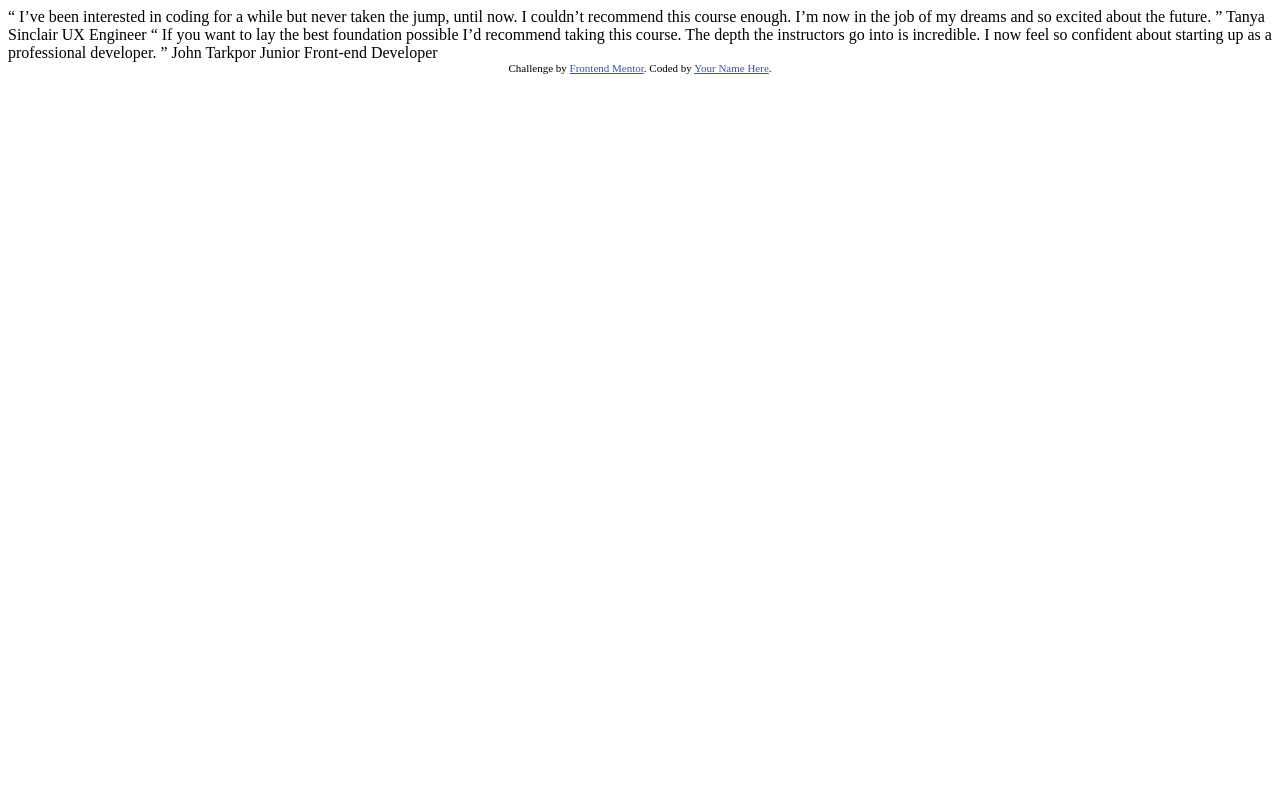
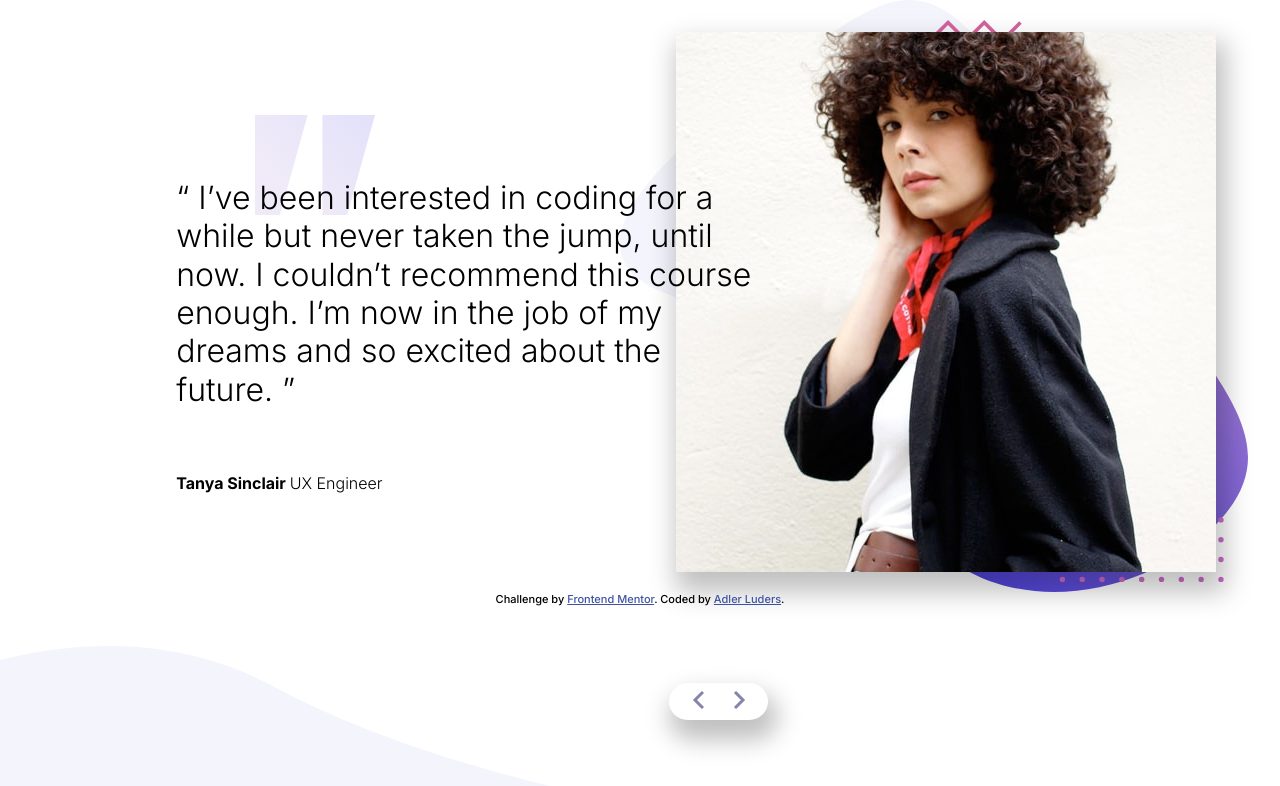
Before and after one commit to adluders/bootcamp-testimonials, a plain HTML site: page index.html in a window 1280 px wide. Drawn offline with Linux system fonts and the light colour scheme.

Commit message:
Built UI

```diff
--- /dev/null
+++ b/app.js
@@ -0,0 +1,9 @@
+const prevBtn = document.getElementById("prev"),
+  nextBtn = document.getElementById("next"),
+  testimonials = document.querySelectorAll(".testimonial");
+
+let currentItem = 0;
+
+// Have an array of the testimonials
+// Create a function to change current item to currItem + 1
+// Create a function to change current item to currItem - 1
--- a/index.html
+++ b/index.html
@@ -1,38 +1,87 @@
 <!DOCTYPE html>
 <html lang="en">
   <head>
-  <meta charset="UTF-8">
-  <meta name="viewport" content="width=device-width, initial-scale=1.0"> <!-- displays site properly based on user's device -->
+    <meta charset="UTF-8" />
+    <meta name="viewport" content="width=device-width, initial-scale=1.0" />
+    <!-- displays site properly based on user's device -->
 
-  <link rel="icon" type="image/png" sizes="32x32" href="./images/favicon-32x32.png">
+    <link
+      rel="icon"
+      type="image/png"
+      sizes="32x32"
+      href="./images/favicon-32x32.png"
+    />
 
     <title>Frontend Mentor | Coding Bootcamp Testimonials Slider</title>
 
-  <!-- Feel free to remove these styles or customise in your own stylesheet 👍 -->
-  <style>
-    .attribution { font-size: 11px; text-align: center; }
-    .attribution a { color: hsl(228, 45%, 44%); }
-  </style>
+    <link rel="stylesheet" href="style.css" />
   </head>
   <body>
+    <section class="testimonial">
+      <div class="testimonial__quote-wrapper">
+        <h1 class="testimonial__quote">
+          “ I’ve been interested in coding for a while but never taken the jump,
+          until now. I couldn’t recommend this course enough. I’m now in the job
+          of my dreams and so excited about the future. ”
+        </h1>
+        <p class="testimonial__author">
+          Tanya Sinclair
+          <span class="testimonial__author-title">
+            UX Engineer
+          </span>
+        </p>
+      </div>
 
-  “ I’ve been interested in coding for a while but never taken the jump, until now.
-  I couldn’t recommend this course enough. I’m now in the job of my dreams and so
-  excited about the future. ”
+      <div class="testimonial__avatar-wrapper">
+        <img
+          src="images/image-tanya.jpg"
+          alt="Avatar"
+          class="testimonial__avatar"
+        />
+      </div>
+    </section>
 
-  Tanya Sinclair
-  UX Engineer
+    <section class="togglers">
+      <button id="prev">
+        <img src="images/icon-prev.svg" alt="Previous Button" />
+      </button>
 
-  “ If you want to lay the best foundation possible I’d recommend taking this course.
-  The depth the instructors go into is incredible. I now feel so confident about
-  starting up as a professional developer. ”
+      <button id="next">
+        <img src="images/icon-next.svg" alt="Next Button" />
+      </button>
+    </section>
 
+    <section class="testimonial">
+      <div class="testimonial__quote-wrapper">
+        <h1 class="testimonial__quote">
+          “ If you want to lay the best foundation possible I’d recommend taking
+          this course. The depth the instructors go into is incredible. I now
+          feel so confident about starting up as a professional developer. ”
+        </h1>
+        <p class="testimonial__author">
           John Tarkpor
+          <span class="testimonial__author-title">
             Junior Front-end Developer
+          </span>
+        </p>
+      </div>
+
+      <div class="testimonial__avatar-wrapper">
+        <img
+          src="images/image-john.jpg"
+          alt="Avatar"
+          class="testimonial__avatar"
+        />
+      </div>
+    </section>
 
     <div class="attribution">
-    Challenge by <a href="https://www.frontendmentor.io?ref=challenge" target="_blank">Frontend Mentor</a>.
-    Coded by <a href="#">Your Name Here</a>.
+      Challenge by
+      <a href="https://www.frontendmentor.io?ref=challenge" target="_blank"
+        >Frontend Mentor</a
+      >. Coded by <a href="https://github.com/adluders">Adler Luders</a>.
     </div>
+
+    <script src="app.js"></script>
   </body>
 </html>
--- /dev/null
+++ b/style.css
@@ -0,0 +1,108 @@
+@import url("https://fonts.googleapis.com/css2?family=Inter:wght@300;500;700&display=swap");
+
+/* Resets */
+* {
+  margin: 0;
+  padding: 0;
+  box-sizing: border-box;
+}
+
+/* General Styles */
+body {
+  background-image: url("./images/pattern-curve.svg");
+  background-repeat: no-repeat;
+  background-position-x: left;
+  background-position-y: bottom;
+  min-height: 100vh;
+  font-family: "Inter", sans-serif;
+}
+
+/* Testimonials */
+.testimonial {
+  /* border: solid red; */
+  display: grid;
+  padding: 2rem;
+  padding-bottom: 1rem;
+  margin: 0rem 2rem 0rem 2rem;
+  grid-template-columns: repeat(2, 1fr);
+
+  background-image: url("./images/pattern-bg.svg");
+  background-repeat: no-repeat;
+  background-position-x: right;
+  background-size: contain;
+}
+
+.testimonial:last-of-type {
+  display: none;
+}
+
+.testimonial__quote-wrapper {
+  grid-column: col 1 / span 3;
+  grid-row: 1;
+
+  display: flex;
+  flex-direction: column;
+  justify-content: center;
+  z-index: 2;
+  margin-left: 10%;
+}
+
+.testimonial__quote {
+  background-image: url("./images/pattern-quotes.svg");
+  background-repeat: no-repeat;
+  background-position-x: 20%;
+  padding: 4rem 1.5rem;
+  width: 80%;
+  line-height: 1.2;
+  font-size: 2rem;
+  font-weight: 300;
+}
+
+.testimonial__author {
+  padding: 0 1.5rem;
+  font-weight: 700;
+}
+
+.testimonial__author-title {
+  font-weight: 300;
+}
+
+.testimonial__avatar-wrapper {
+  grid-column: col 3 / span 2;
+  grid-row: 1;
+}
+
+.testimonial__avatar {
+  box-shadow: 5px 15px 25px 5px rgba(0, 0, 0, 0.25);
+}
+
+/* Togglers */
+.togglers {
+  position: fixed;
+  bottom: 10%;
+  right: 40%;
+  z-index: 3;
+
+  padding: 0.5rem;
+  border-radius: 2rem;
+  display: flex;
+  background: #fff;
+  box-shadow: 5px 15px 25px 5px rgba(0, 0, 0, 0.25);
+}
+
+.togglers button {
+  align-self: center;
+  margin: 0 0.9rem;
+  border: none;
+  background: transparent;
+  cursor: pointer;
+}
+
+/* Footer */
+.attribution {
+  font-size: 11px;
+  text-align: center;
+}
+.attribution a {
+  color: hsl(228, 45%, 44%);
+}
```
Lines whose indentation alone changed are shown as unchanged.
